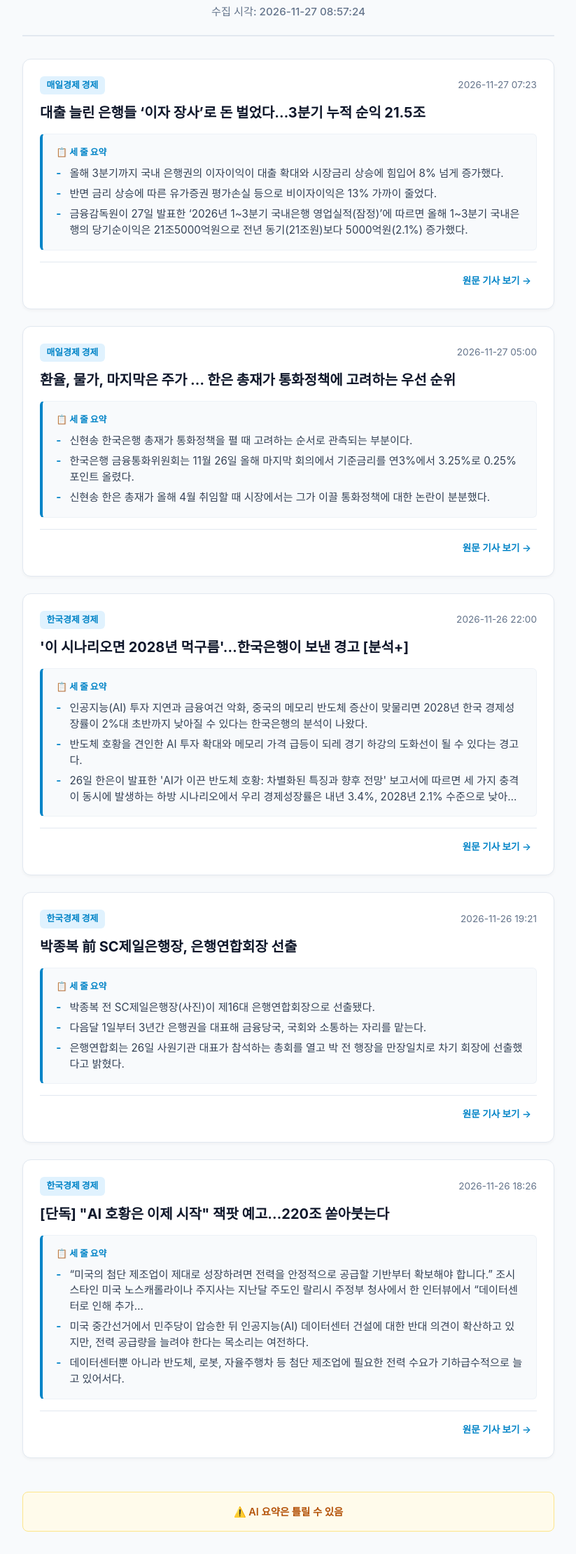
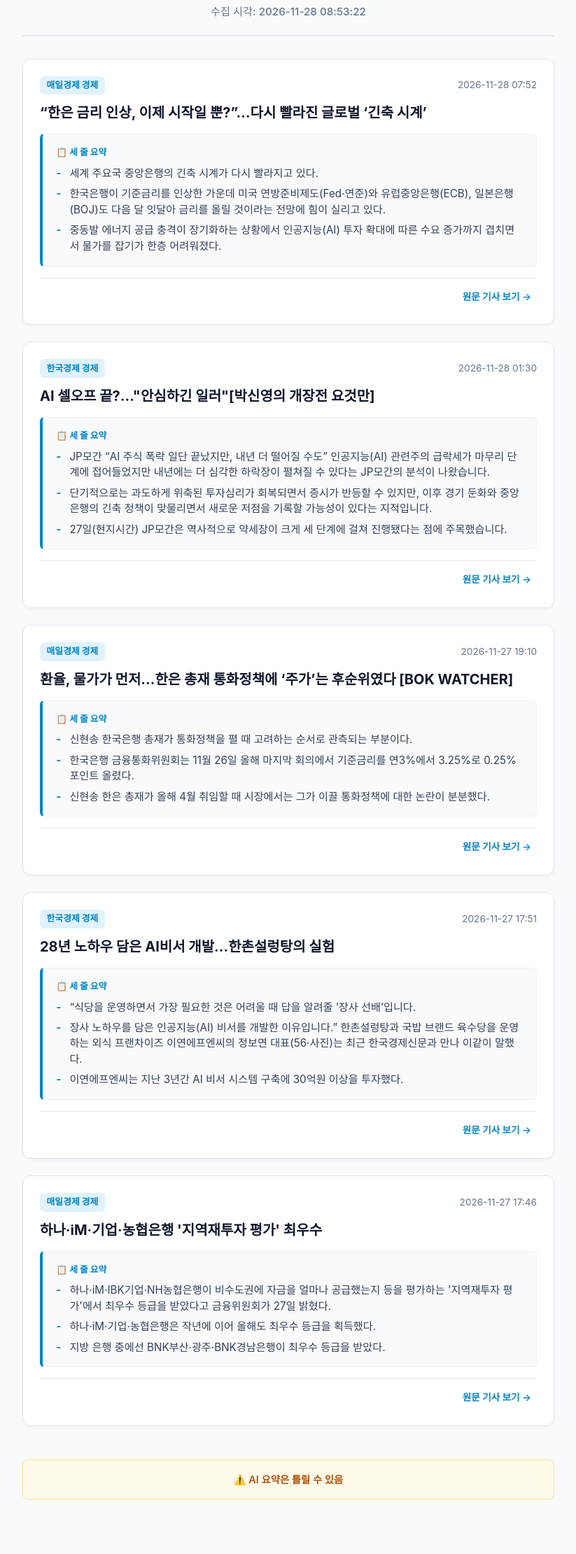
Before and after one commit to Kyle-HyukTae-Kwon/news-briefing, a plain HTML site: page index.html in a window 1280 px wide. Shown: the part 86-2307 px from the top of the page at 70% size, without its empty margins (228-1051 px from the left). After the commit the page ends 2261 px from the top, so only its background shows below. Drawn offline with Linux system fonts and the light colour scheme.

Commit message:
chore: update daily news briefing [skip ci]

```diff
--- a/index.html
+++ b/index.html
@@ -169,7 +169,7 @@
   <div class="container">
     <header>
       <h1>금융·경제 아침 브리핑</h1>
-      <p class="collected-time">수집 시각: 2026-11-27 08:57:24</p>
+      <p class="collected-time">수집 시각: 2026-11-28 08:53:22</p>
     </header>
 
     <main class="news-feed">
@@ -177,25 +177,52 @@
         <article class="news-card">
           <div class="card-meta">
             <span class="source-badge">매일경제 경제</span>
-            <span class="date-text">2026-11-27 07:23</span>
+            <span class="date-text">2026-11-28 07:52</span>
           </div>
 
           <h2 class="article-title">
-            <a href="https://www.mk.co.kr/news/economy/12219819" target="_blank" rel="noopener noreferrer">대출 늘린 은행들 ‘이자 장사’로 돈 벌었다…3분기 누적 순익 21.5조</a>
+            <a href="https://www.mk.co.kr/news/world/12220621" target="_blank" rel="noopener noreferrer">“한은 금리 인상, 이제 시작일 뿐?”…다시 빨라진 글로벌 ‘긴축 시계’</a>
           </h2>
 
           <div class="summary-container">
             <div class="summary-label">📋 세 줄 요약</div>
             <ul class="summary-list">
-              <li>올해 3분기까지 국내 은행권의 이자이익이 대출 확대와 시장금리 상승에 힘입어 8% 넘게 증가했다.</li>
-<li>반면 금리 상승에 따른 유가증권 평가손실 등으로 비이자이익은 13% 가까이 줄었다.</li>
-<li>금융감독원이 27일 발표한 ‘2026년 1~3분기 국내은행 영업실적(잠정)’에 따르면 올해 1~3분기 국내은행의 당기순이익은 21조5000억원으로 전년 동기(21조원)보다 5000억원(2.1%) 증가했다.</li>
+              <li>세계 주요국 중앙은행의 긴축 시계가 다시 빨라지고 있다.</li>
+<li>한국은행이 기준금리를 인상한 가운데 미국 연방준비제도(Fed·연준)와 유럽중앙은행(ECB), 일본은행(BOJ)도 다음 달 잇달아 금리를 올릴 것이라는 전망에 힘이 실리고 있다.</li>
+<li>중동발 에너지 공급 충격이 장기화하는 상황에서 인공지능(AI) 투자 확대에 따른 수요 증가까지 겹치면서 물가를 잡기가 한층 어려워졌다.</li>
 
             </ul>
           </div>
 
           <div class="card-footer">
-            <a class="origin-btn" href="https://www.mk.co.kr/news/economy/12219819" target="_blank" rel="noopener noreferrer">
+            <a class="origin-btn" href="https://www.mk.co.kr/news/world/12220621" target="_blank" rel="noopener noreferrer">
+              원문 기사 보기 →
+            </a>
+          </div>
+        </article>
+
+        <article class="news-card">
+          <div class="card-meta">
+            <span class="source-badge">한국경제 경제</span>
+            <span class="date-text">2026-11-28 01:30</span>
+          </div>
+
+          <h2 class="article-title">
+            <a href="https://www.hankyung.com/article/202611285700i" target="_blank" rel="noopener noreferrer">AI 셀오프 끝?...&quot;안심하긴 일러&quot;[박신영의 개장전 요것만]</a>
+          </h2>
+
+          <div class="summary-container">
+            <div class="summary-label">📋 세 줄 요약</div>
+            <ul class="summary-list">
+              <li>JP모간 “AI 주식 폭락 일단 끝났지만, 내년 더 떨어질 수도” 인공지능(AI) 관련주의 급락세가 마무리 단계에 접어들었지만 내년에는 더 심각한 하락장이 펼쳐질 수 있다는 JP모간의 분석이 나왔습니다.</li>
+<li>단기적으로는 과도하게 위축된 투자심리가 회복되면서 증시가 반등할 수 있지만, 이후 경기 둔화와 중앙은행의 긴축 정책이 맞물리면서 새로운 저점을 기록할 가능성이 있다는 지적입니다.</li>
+<li>27일(현지시간) JP모간은 역사적으로 약세장이 크게 세 단계에 걸쳐 진행됐다는 점에 주목했습니다.</li>
+
+            </ul>
+          </div>
+
+          <div class="card-footer">
+            <a class="origin-btn" href="https://www.hankyung.com/article/202611285700i" target="_blank" rel="noopener noreferrer">
               원문 기사 보기 →
             </a>
           </div>
@@ -204,11 +231,11 @@
         <article class="news-card">
           <div class="card-meta">
             <span class="source-badge">매일경제 경제</span>
-            <span class="date-text">2026-11-27 05:00</span>
+            <span class="date-text">2026-11-27 19:10</span>
           </div>
 
           <h2 class="article-title">
-            <a href="https://www.mk.co.kr/news/economy/12219637" target="_blank" rel="noopener noreferrer">환율, 물가, 마지막은 주가 … 한은 총재가 통화정책에 고려하는 우선 순위</a>
+            <a href="https://www.mk.co.kr/news/economy/12220459" target="_blank" rel="noopener noreferrer">환율, 물가가 먼저…한은 총재 통화정책에 ‘주가’는 후순위였다 [BOK WATCHER]</a>
           </h2>
 
           <div class="summary-container">
@@ -222,7 +249,7 @@
           </div>
 
           <div class="card-footer">
-            <a class="origin-btn" href="https://www.mk.co.kr/news/economy/12219637" target="_blank" rel="noopener noreferrer">
+            <a class="origin-btn" href="https://www.mk.co.kr/news/economy/12220459" target="_blank" rel="noopener noreferrer">
               원문 기사 보기 →
             </a>
           </div>
@@ -231,25 +258,25 @@
         <article class="news-card">
           <div class="card-meta">
             <span class="source-badge">한국경제 경제</span>
-            <span class="date-text">2026-11-26 22:00</span>
+            <span class="date-text">2026-11-27 17:51</span>
           </div>
 
           <h2 class="article-title">
-            <a href="https://www.hankyung.com/article/2026112625776" target="_blank" rel="noopener noreferrer">&#x27;이 시나리오면 2028년 먹구름&#x27;…한국은행이 보낸 경고 [분석+]</a>
+            <a href="https://www.hankyung.com/article/2026112753611" target="_blank" rel="noopener noreferrer">28년 노하우 담은 AI비서 개발…한촌설렁탕의 실험</a>
           </h2>
 
           <div class="summary-container">
             <div class="summary-label">📋 세 줄 요약</div>
             <ul class="summary-list">
-              <li>인공지능(AI) 투자 지연과 금융여건 악화, 중국의 메모리 반도체 증산이 맞물리면 2028년 한국 경제성장률이 2%대 초반까지 낮아질 수 있다는 한국은행의 분석이 나왔다.</li>
-<li>반도체 호황을 견인한 AI 투자 확대와 메모리 가격 급등이 되레 경기 하강의 도화선이 될 수 있다는 경고다.</li>
-<li>26일 한은이 발표한 &#x27;AI가 이끈 반도체 호황: 차별화된 특징과 향후 전망&#x27; 보고서에 따르면 세 가지 충격이 동시에 발생하는 하방 시나리오에서 우리 경제성장률은 내년 3.4%, 2028년 2.1% 수준으로 낮아…</li>
+              <li>“식당을 운영하면서 가장 필요한 것은 어려울 때 답을 알려줄 ‘장사 선배’입니다.</li>
+<li>장사 노하우를 담은 인공지능(AI) 비서를 개발한 이유입니다.” 한촌설렁탕과 국밥 브랜드 육수당을 운영하는 외식 프랜차이즈 이연에프엔씨의 정보연 대표(56·사진)는 최근 한국경제신문과 만나 이같이 말했다.</li>
+<li>이연에프엔씨는 지난 3년간 AI 비서 시스템 구축에 30억원 이상을 투자했다.</li>
 
             </ul>
           </div>
 
           <div class="card-footer">
-            <a class="origin-btn" href="https://www.hankyung.com/article/2026112625776" target="_blank" rel="noopener noreferrer">
+            <a class="origin-btn" href="https://www.hankyung.com/article/2026112753611" target="_blank" rel="noopener noreferrer">
               원문 기사 보기 →
             </a>
           </div>
@@ -257,53 +284,26 @@
 
         <article class="news-card">
           <div class="card-meta">
-            <span class="source-badge">한국경제 경제</span>
-            <span class="date-text">2026-11-26 19:21</span>
+            <span class="source-badge">매일경제 경제</span>
+            <span class="date-text">2026-11-27 17:46</span>
           </div>
 
           <h2 class="article-title">
-            <a href="https://www.hankyung.com/article/202611263347i" target="_blank" rel="noopener noreferrer">박종복 前 SC제일은행장, 은행연합회장 선출</a>
+            <a href="https://www.mk.co.kr/news/economy/12220431" target="_blank" rel="noopener noreferrer">하나·iM·기업·농협은행 &#x27;지역재투자 평가&#x27; 최우수</a>
           </h2>
 
           <div class="summary-container">
             <div class="summary-label">📋 세 줄 요약</div>
             <ul class="summary-list">
-              <li>박종복 전 SC제일은행장(사진)이 제16대 은행연합회장으로 선출됐다.</li>
-<li>다음달 1일부터 3년간 은행권을 대표해 금융당국, 국회와 소통하는 자리를 맡는다.</li>
-<li>은행연합회는 26일 사원기관 대표가 참석하는 총회를 열고 박 전 행장을 만장일치로 차기 회장에 선출했다고 밝혔다.</li>
+              <li>하나·iM·IBK기업·NH농협은행이 비수도권에 자금을 얼마나 공급했는지 등을 평가하는 &#x27;지역재투자 평가&#x27;에서 최우수 등급을 받았다고 금융위원회가 27일 밝혔다.</li>
+<li>하나·iM·기업·농협은행은 작년에 이어 올해도 최우수 등급을 획득했다.</li>
+<li>지방 은행 중에선 BNK부산·광주·BNK경남은행이 최우수 등급을 받았다.</li>
 
             </ul>
           </div>
 
           <div class="card-footer">
-            <a class="origin-btn" href="https://www.hankyung.com/article/202611263347i" target="_blank" rel="noopener noreferrer">
-              원문 기사 보기 →
-            </a>
-          </div>
-        </article>
-
-        <article class="news-card">
-          <div class="card-meta">
-            <span class="source-badge">한국경제 경제</span>
-            <span class="date-text">2026-11-26 18:26</span>
-          </div>
-
-          <h2 class="article-title">
-            <a href="https://www.hankyung.com/article/2026112630781" target="_blank" rel="noopener noreferrer">[단독] &quot;AI 호황은 이제 시작&quot; 잭팟 예고…220조 쏟아붓는다</a>
-          </h2>
-
-          <div class="summary-container">
-            <div class="summary-label">📋 세 줄 요약</div>
-            <ul class="summary-list">
-              <li>“미국의 첨단 제조업이 제대로 성장하려면 전력을 안정적으로 공급할 기반부터 확보해야 합니다.” 조시 스타인 미국 노스캐롤라이나 주지사는 지난달 주도인 랄리시 주정부 청사에서 한 인터뷰에서 “데이터센터로 인해 추가…</li>
-<li>미국 중간선거에서 민주당이 압승한 뒤 인공지능(AI) 데이터센터 건설에 대한 반대 의견이 확산하고 있지만, 전력 공급량을 늘려야 한다는 목소리는 여전하다.</li>
-<li>데이터센터뿐 아니라 반도체, 로봇, 자율주행차 등 첨단 제조업에 필요한 전력 수요가 기하급수적으로 늘고 있어서다.</li>
-
-            </ul>
-          </div>
-
-          <div class="card-footer">
-            <a class="origin-btn" href="https://www.hankyung.com/article/2026112630781" target="_blank" rel="noopener noreferrer">
+            <a class="origin-btn" href="https://www.mk.co.kr/news/economy/12220431" target="_blank" rel="noopener noreferrer">
               원문 기사 보기 →
             </a>
           </div>
```
Also changed, not shown: news.json (+41 -40 lines).
